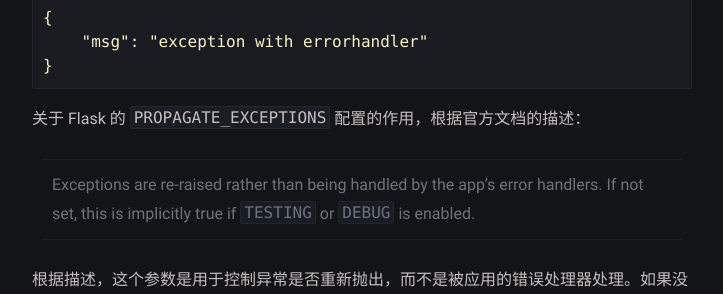
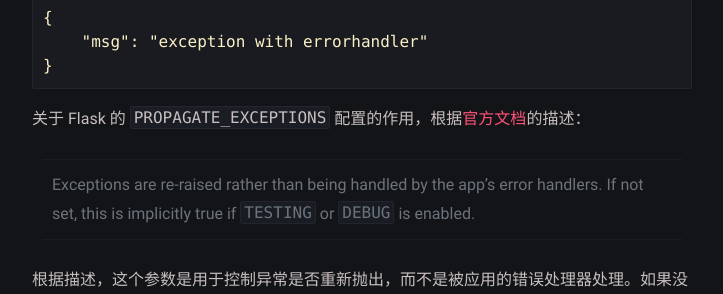
Before and after one commit to Clarmy/clarmy.github.io, a Jekyll site: the page built from _posts/flask-jwt-extended-expire-error/2024-11-29-flask-jwt-extended-expire-error.md, in a window 1280 px wide and 900 px high, scrolled down 2953 px. Shown: the part 151-445 px from the top of the window, without its empty margins (278-1001 px from the left). Built offline with Jekyll 4.4.1, drawn with Linux system fonts in a browser that asks for light colours; some web fonts are replaced; some of the changed lines change nothing that is shown.

Commit message:
update: typo

````diff
--- a/_posts/flask-jwt-extended-expire-error/2024-11-29-flask-jwt-extended-expire-error.md
+++ b/_posts/flask-jwt-extended-expire-error/2024-11-29-flask-jwt-extended-expire-error.md
@@ -116,7 +116,7 @@
 }
 ```
 
-关于 Flask 的 `PROPAGATE_EXCEPTIONS` 配置的作用，根据官方文档的描述：
+关于 Flask 的 `PROPAGATE_EXCEPTIONS` 配置的作用，根据[官方文档](https://flask.palletsprojects.com/en/stable/config/#PROPAGATE_EXCEPTIONS)的描述：
 > Exceptions are re-raised rather than being handled by the app's error handlers. If not set, this is implicitly true if `TESTING` or `DEBUG` is enabled.
 
 根据描述，这个参数是用于控制异常是否重新抛出，而不是被应用的错误处理器处理。如果没有设置，当 `TESTING` 或 `DEBUG` 启用时，这个参数会被隐式设置为 `True`。这也就是为什么在调试模式下可以正常返回 401 错误，而在生产环境下会返回 500 错误的原因。
````
